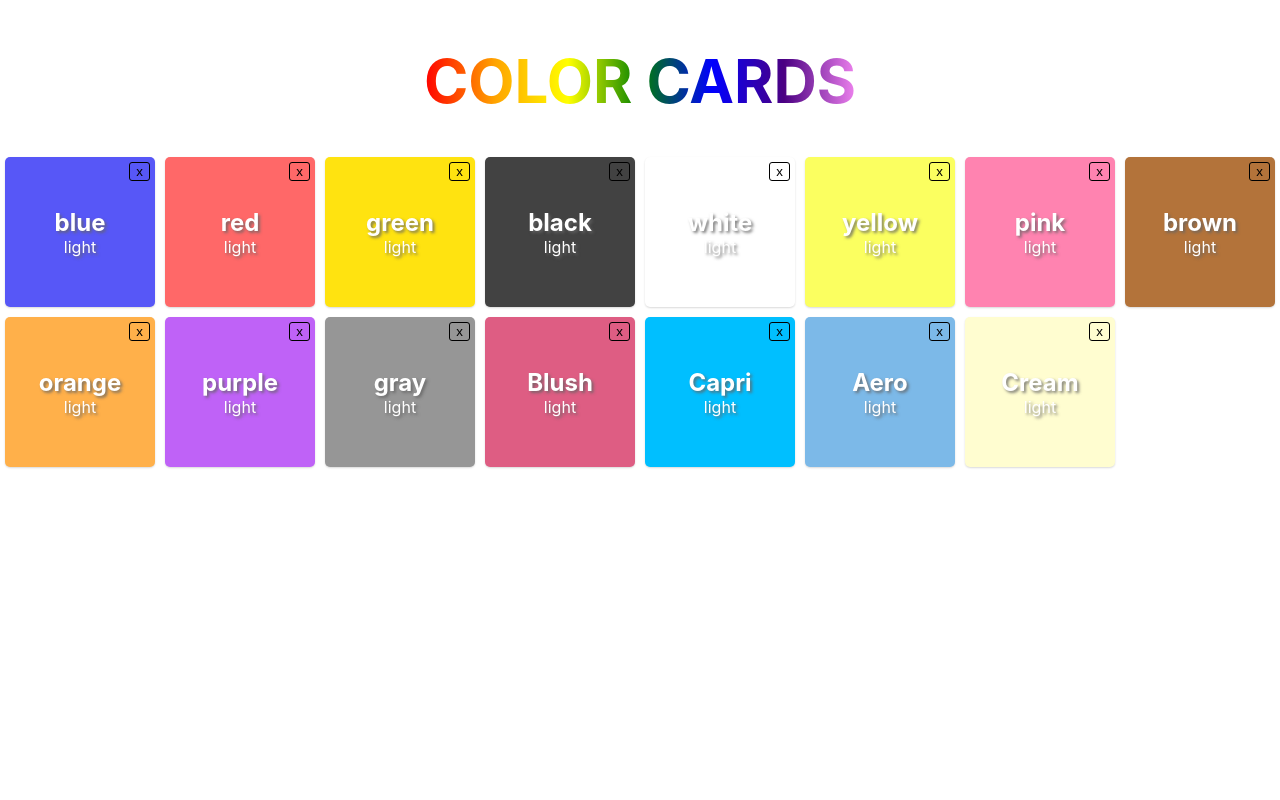
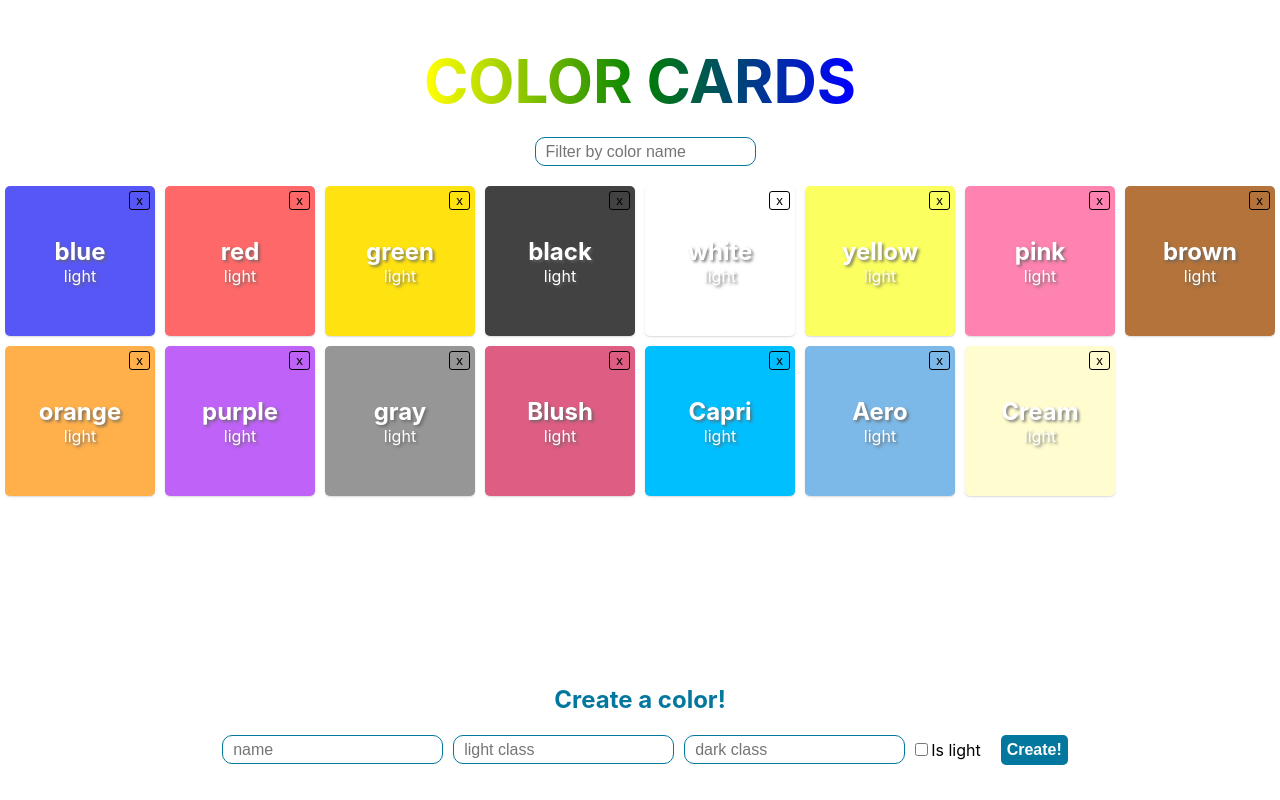
Before and after one commit to Daguilar94/Top_Gun_Lab_React_2, a React (Create React App) app: page / in a window 1280 px wide. Built offline with nearby package versions, Linux system fonts and the light colour scheme.

Commit message:
Add event handling exercise solution

```diff
--- a/src/App.css
+++ b/src/App.css
@@ -1,10 +1,23 @@
 .App {
+  box-sizing: border-box;
   text-align: center;
   padding: 5px;
+  height: 100vh;
+  display: flex;
+  flex-direction: column;
 }
 
 h2, p {
   margin: 0;
+}
+
+input {
+  border-radius: 10px;
+  border: 1px solid #03779e;
+  margin-left: 10px;
+  height: 25px;
+  padding-left: 10px;
+  font-size: 16px;
 }
 
 .personal-card {
@@ -22,13 +35,21 @@ h2, p {
   -webkit-background-clip: text;
   -webkit-text-fill-color: transparent;
   font-size: 60px;
+  margin-bottom: 20px;
+}
+
+.filter-container {
+  margin: 0 0 20px 0;
 }
 
 .color-cards-container {
   display: grid;
   justify-content: center;
   grid-template-columns: repeat(auto-fit, 150px);
+  grid-template-rows: repeat(auto-fit, 150px);
   grid-gap: 10px;
+  flex-grow: 1;
+  overflow: auto;
 }
 
 .color-card {
@@ -77,6 +98,32 @@ h2, p {
 .color-card:hover .delete-color:hover {
   transform: scale(1.05);
   transition: transform 0.35s ease-in-out;
+}
+
+.create-color-title {
+  color: #03779e;
+}
+
+.create-color-form {
+  margin: 20px 0 30px 0;
+  display: flex;
+  align-items: center;
+  justify-content: center;
+}
+
+.is-light-checkbox {
+  margin-left: 10px;
+}
+
+.create-color {
+  height: 30px;
+  border: none;
+  background: #03779e;
+  color: white;
+  border-radius: 5px;
+  font-size: 16px;
+  margin-left: 20px;
+  font-weight: bold;
 }
 
 /* ----------COLORS---------- */
--- a/src/App.js
+++ b/src/App.js
@@ -5,7 +5,48 @@ import { COLORS } from "./mocked-data/colors";
 
 class App extends Component {
   state = {
-    colors: COLORS
+    colors: COLORS,
+    filterText: "",
+    nameText: "",
+    lightClassText: "",
+    darkClassText: "",
+    isLight: false
+  }
+
+  handleTextChange = (e, keyText) => {
+    const value = e.target.value;
+    this.setState({ [keyText]: value })
+  }
+
+  handleIsLight = (e) => {
+    const value = e.target.checked;
+    this.setState({ isLight: value })
+  }
+
+  createColor = (e) => {
+    e.preventDefault();
+    const {
+      nameText: name,
+      lightClassText: lightClass,
+      darkClassText: darkClass,
+      isLight
+    } = this.state;
+
+    const newColor = {
+      id: Math.random(),
+      name,
+      isLight,
+      darkClass,
+      lightClass
+    }
+
+    this.setState(prevState => ({
+      colors: prevState.colors.concat(newColor),
+      nameText: "",
+      lightClassText: "",
+      darkClassText: "",
+      isLight: false
+    }))
   }
 
   changeTone = (id) => {
@@ -26,7 +67,6 @@ class App extends Component {
 
   deleteColor = (e, id) => {
     e.stopPropagation();
-    console.log(id)
     this.setState((prevState) => {
       const oldColors = prevState.colors;
       return ({
@@ -36,12 +76,31 @@ class App extends Component {
   }
 
   render() {
-    const { colors } = this.state;
+    const {
+      colors,
+      filterText,
+      nameText,
+      lightClassText,
+      darkClassText,
+      isLight
+    } = this.state;
+
+    const filteredColors = colors.filter(color => color.name.includes(filterText));
+
     return (
       <div className="App">
         <h1 className="color-cards__title">COLOR CARDS</h1>
+        <div className="filter-container">
+          <input
+            onChange={(e) => this.handleTextChange(e, "filterText")}
+            placeholder="Filter by color name"
+            className="filter-field"
+            type="text"
+            value={filterText}
+          />
+        </div>
         <main className="color-cards-container">
-          {colors.map(color => (
+          {filteredColors.map(color => (
             <ColorCard
               key={color.id}
               changeColor={() => this.changeTone(color.id)}
@@ -50,6 +109,36 @@ class App extends Component {
             />
           ))}
         </main>
+        <h2 className="create-color-title">Create a color!</h2>
+        <form className="create-color-form" onSubmit={this.createColor}>
+          <input
+            type="text"
+            placeholder="name"
+            onChange={(e) => this.handleTextChange(e, "nameText")}
+            value={nameText}
+          />
+          <input
+            type="text"
+            placeholder="light class"
+            onChange={(e) => this.handleTextChange(e, "lightClassText")}
+            value={lightClassText}
+          />
+          <input
+            type="text"
+            placeholder="dark class"
+            onChange={(e) => this.handleTextChange(e, "darkClassText")}
+            value={darkClassText}
+          />
+          <input
+            name="is-light"
+            type="checkbox"
+            className="is-light-checkbox"
+            onChange={this.handleIsLight}
+            value={isLight}
+          />
+          <label htmlFor="is-light">Is light</label>
+          <button type="submit" className="create-color">Create!</button>
+        </form>
       </div>
     );
   }
```
